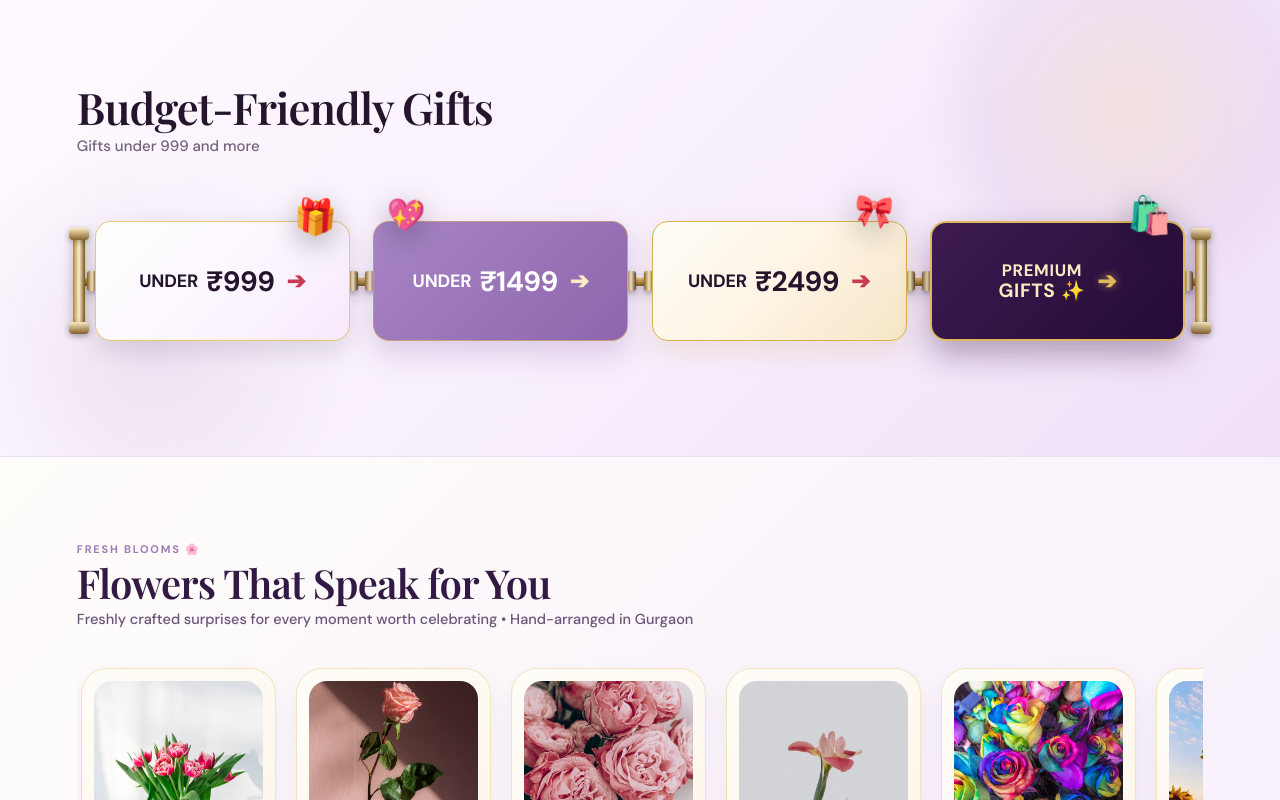
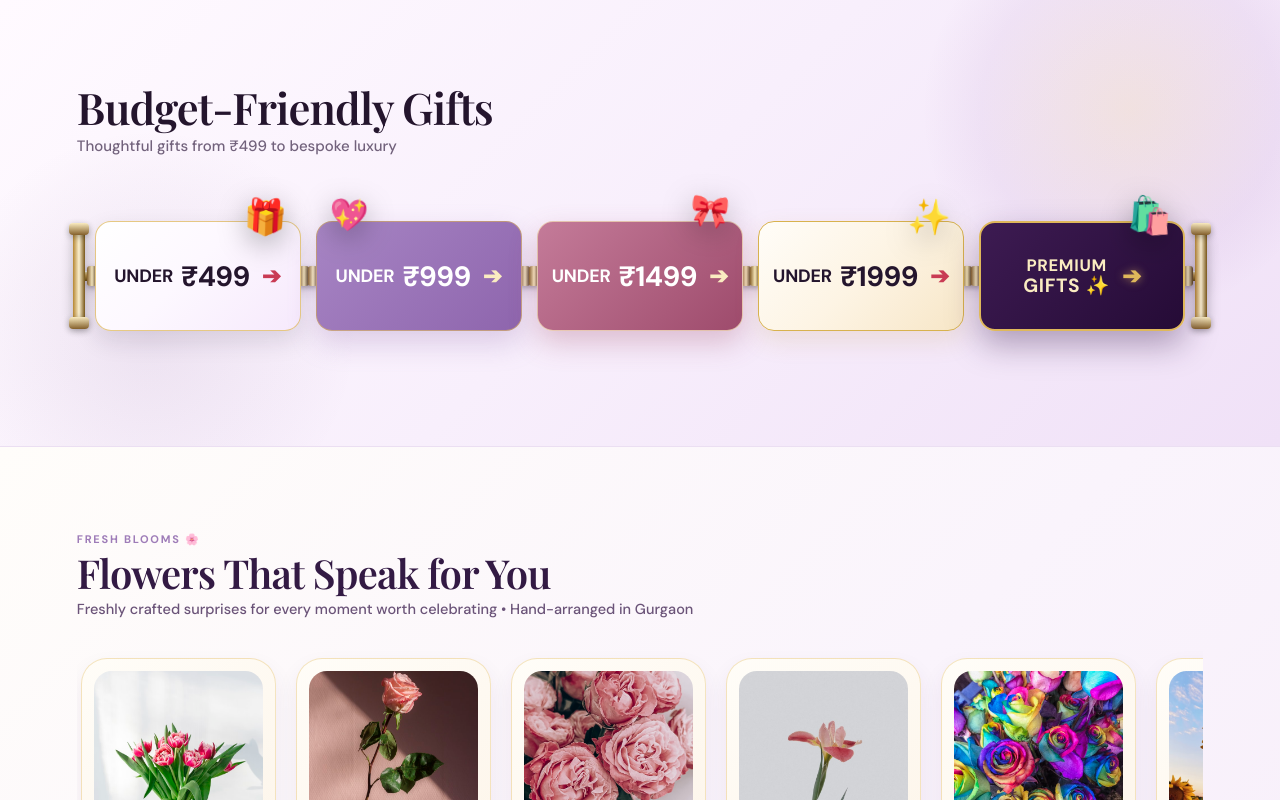
Before and after one commit to tohfapvt-art/tohfa9, a website: page index.html in a window 1280 px wide. Shown: the part 1646-2446 px from the top of the page. Drawn offline with nearby package versions, Linux system fonts and the light colour scheme; a web font is replaced by a local one.

Commit message:
Update budget tier cards to: Under 499, Under 999, Under 1499, Under 1999, and Premium Gifts

```diff
--- a/budget-signpost.css
+++ b/budget-signpost.css
@@ -98,7 +98,7 @@
 
 /* --- Theme Variants applied to ::before --- */
 
-/* Card 1: Pearl Cream & Gold Accent (Under 999) */
+/* Card 1: Pearl Cream & Gold Accent (Under 499) */
 .card-pearl {
   color: #24152d;
 }
@@ -111,7 +111,7 @@
 .card-pearl .sign-arrow-right,
 .card-pearl .sign-arrow-left { color: #c93b54; }
 
-/* Card 2: Signature Pastel Lavender (Under 1499) */
+/* Card 2: Signature Pastel Lavender (Under 999) */
 .card-purple {
   color: #ffffff;
 }
@@ -124,7 +124,20 @@
 .card-purple .sign-arrow-right,
 .card-purple .sign-arrow-left { color: #faecc1; }
 
-/* Card 3: Champagne Gold Pearl (Under 2499) */
+/* Card 3: Rose Champagne & Gold (Under 1499) */
+.card-rose {
+  color: #ffffff;
+}
+.card-rose::before {
+  background: linear-gradient(135deg, #c47b99 0%, #9e4b6c 100%);
+  border: 1.5px solid rgba(250, 236, 193, 0.7);
+  box-shadow: 0 12px 28px rgba(158, 75, 108, 0.3);
+}
+.card-rose .sign-amount { color: #ffffff; }
+.card-rose .sign-arrow-right,
+.card-rose .sign-arrow-left { color: #faecc1; }
+
+/* Card 4: Champagne Gold Pearl (Under 1999) */
 .card-gold {
   color: #24152d;
 }
@@ -137,7 +150,7 @@
 .card-gold .sign-arrow-right,
 .card-gold .sign-arrow-left { color: #c93b54; }
 
-/* Card 4: Midnight Velvet Plum & Radiant Gold (Premium Gifts) */
+/* Card 5: Midnight Velvet Plum & Radiant Gold (Premium Gifts) */
 .card-midnight {
   color: #faecc1;
 }
@@ -293,15 +306,15 @@
 
   .budget-cards-track {
     display: grid;
-    grid-template-columns: repeat(4, 1fr);
-    gap: clamp(14px, 1.8vw, 24px);
+    grid-template-columns: repeat(5, 1fr);
+    gap: clamp(10px, 1.2vw, 18px);
     position: relative;
     z-index: 2;
   }
 
   .budget-sign-card {
-    min-height: 120px;
-    padding: 20px 22px;
+    min-height: 110px;
+    padding: 16px 12px;
   }
 
   .rail-joint {
--- a/index.html
+++ b/index.html
@@ -129,7 +129,7 @@
       <section class="budget-section section" id="budget">
         <div class="budget-header">
           <h2>Budget-Friendly Gifts</h2>
-          <p>Gifts under 999 and more</p>
+          <p>Thoughtful gifts from ₹499 to bespoke luxury</p>
         </div>
 
         <div class="budget-rail-container" aria-label="Budget-friendly gifts collection">
@@ -139,11 +139,24 @@
             <span class="rail-post rail-post-right"></span>
           </div>
 
-          <!-- 4 Signboard Cards -->
+          <!-- 5 Signboard Cards -->
           <div class="budget-cards-track">
 
-            <!-- Card 1: Under 999 (Points Right on Mobile) -->
-            <a class="budget-sign-card card-pearl card-dir-right" href="https://wa.me/916296750660?text=Hello%20Tohfa!%20I%20want%20to%20explore%20gifts%20under%20%E2%82%B9999." target="_blank" rel="noopener" aria-label="Gifts Under 999">
+            <!-- Card 1: Under 499 (Points Right on Mobile) -->
+            <a class="budget-sign-card card-pearl card-dir-right" href="https://wa.me/916296750660?text=Hello%20Tohfa!%20I%20want%20to%20explore%20gifts%20under%20%E2%82%B9499." target="_blank" rel="noopener" aria-label="Gifts Under 499">
+              <span class="rail-joint rail-joint-left" aria-hidden="true"></span>
+              <span class="rail-joint rail-joint-right" aria-hidden="true"></span>
+              <div class="sign-text">
+                <span class="sign-arrow-left" aria-hidden="true">⬅</span>
+                <span class="sign-label">UNDER</span>
+                <span class="sign-amount">₹499</span>
+                <span class="sign-arrow-right" aria-hidden="true">➔</span>
+              </div>
+              <span class="card-badge badge-gift" aria-hidden="true">🎁</span>
+            </a>
+
+            <!-- Card 2: Under 999 (Points Left on Mobile) -->
+            <a class="budget-sign-card card-purple card-dir-left" href="https://wa.me/916296750660?text=Hello%20Tohfa!%20I%20want%20to%20explore%20gifts%20under%20%E2%82%B9999." target="_blank" rel="noopener" aria-label="Gifts Under 999">
               <span class="rail-joint rail-joint-left" aria-hidden="true"></span>
               <span class="rail-joint rail-joint-right" aria-hidden="true"></span>
               <div class="sign-text">
@@ -152,11 +165,11 @@
                 <span class="sign-amount">₹999</span>
                 <span class="sign-arrow-right" aria-hidden="true">➔</span>
               </div>
-              <span class="card-badge badge-gift" aria-hidden="true">🎁</span>
+              <span class="card-badge badge-heart" aria-hidden="true">💖</span>
             </a>
 
-            <!-- Card 2: Under 1499 (Points Left on Mobile) -->
-            <a class="budget-sign-card card-purple card-dir-left" href="https://wa.me/916296750660?text=Hello%20Tohfa!%20I%20want%20to%20explore%20gifts%20under%20%E2%82%B91499." target="_blank" rel="noopener" aria-label="Gifts Under 1499">
+            <!-- Card 3: Under 1499 (Points Right on Mobile) -->
+            <a class="budget-sign-card card-rose card-dir-right" href="https://wa.me/916296750660?text=Hello%20Tohfa!%20I%20want%20to%20explore%20gifts%20under%20%E2%82%B91499." target="_blank" rel="noopener" aria-label="Gifts Under 1499">
               <span class="rail-joint rail-joint-left" aria-hidden="true"></span>
               <span class="rail-joint rail-joint-right" aria-hidden="true"></span>
               <div class="sign-text">
@@ -165,24 +178,24 @@
                 <span class="sign-amount">₹1499</span>
                 <span class="sign-arrow-right" aria-hidden="true">➔</span>
               </div>
-              <span class="card-badge badge-heart" aria-hidden="true">💖</span>
+              <span class="card-badge badge-ribbon" aria-hidden="true">🎀</span>
             </a>
 
-            <!-- Card 3: Under 2499 (Points Right on Mobile) -->
-            <a class="budget-sign-card card-gold card-dir-right" href="https://wa.me/916296750660?text=Hello%20Tohfa!%20I%20want%20to%20explore%20gifts%20under%20%E2%82%B92499." target="_blank" rel="noopener" aria-label="Gifts Under 2499">
+            <!-- Card 4: Under 1999 (Points Left on Mobile) -->
+            <a class="budget-sign-card card-gold card-dir-left" href="https://wa.me/916296750660?text=Hello%20Tohfa!%20I%20want%20to%20explore%20gifts%20under%20%E2%82%B91999." target="_blank" rel="noopener" aria-label="Gifts Under 1999">
               <span class="rail-joint rail-joint-left" aria-hidden="true"></span>
               <span class="rail-joint rail-joint-right" aria-hidden="true"></span>
               <div class="sign-text">
                 <span class="sign-arrow-left" aria-hidden="true">⬅</span>
                 <span class="sign-label">UNDER</span>
-                <span class="sign-amount">₹2499</span>
+                <span class="sign-amount">₹1999</span>
                 <span class="sign-arrow-right" aria-hidden="true">➔</span>
               </div>
-              <span class="card-badge badge-ribbon" aria-hidden="true">🎀</span>
+              <span class="card-badge badge-gift" aria-hidden="true">✨</span>
             </a>
 
-            <!-- Card 4: Premium Gifts (Points Left on Mobile) -->
-            <a class="budget-sign-card card-midnight card-dir-left" href="https://wa.me/916296750660?text=Hello%20Tohfa!%20I%20would%20like%20to%20plan%20a%20Premium%20Bespoke%20Gift." target="_blank" rel="noopener" aria-label="Premium Gifts">
+            <!-- Card 5: Premium Gifts (Points Right on Mobile) -->
+            <a class="budget-sign-card card-midnight card-dir-right" href="https://wa.me/916296750660?text=Hello%20Tohfa!%20I%20would%20like%20to%20plan%20a%20Premium%20Bespoke%20Gift." target="_blank" rel="noopener" aria-label="Premium Gifts">
               <span class="rail-joint rail-joint-left" aria-hidden="true"></span>
               <span class="rail-joint rail-joint-right" aria-hidden="true"></span>
               <div class="sign-text">
--- a/outputs/budget-signpost.css
+++ b/outputs/budget-signpost.css
@@ -98,7 +98,7 @@
 
 /* --- Theme Variants applied to ::before --- */
 
-/* Card 1: Pearl Cream & Gold Accent (Under 999) */
+/* Card 1: Pearl Cream & Gold Accent (Under 499) */
 .card-pearl {
   color: #24152d;
 }
@@ -111,7 +111,7 @@
 .card-pearl .sign-arrow-right,
 .card-pearl .sign-arrow-left { color: #c93b54; }
 
-/* Card 2: Signature Pastel Lavender (Under 1499) */
+/* Card 2: Signature Pastel Lavender (Under 999) */
 .card-purple {
   color: #ffffff;
 }
@@ -124,7 +124,20 @@
 .card-purple .sign-arrow-right,
 .card-purple .sign-arrow-left { color: #faecc1; }
 
-/* Card 3: Champagne Gold Pearl (Under 2499) */
+/* Card 3: Rose Champagne & Gold (Under 1499) */
+.card-rose {
+  color: #ffffff;
+}
+.card-rose::before {
+  background: linear-gradient(135deg, #c47b99 0%, #9e4b6c 100%);
+  border: 1.5px solid rgba(250, 236, 193, 0.7);
+  box-shadow: 0 12px 28px rgba(158, 75, 108, 0.3);
+}
+.card-rose .sign-amount { color: #ffffff; }
+.card-rose .sign-arrow-right,
+.card-rose .sign-arrow-left { color: #faecc1; }
+
+/* Card 4: Champagne Gold Pearl (Under 1999) */
 .card-gold {
   color: #24152d;
 }
@@ -137,7 +150,7 @@
 .card-gold .sign-arrow-right,
 .card-gold .sign-arrow-left { color: #c93b54; }
 
-/* Card 4: Midnight Velvet Plum & Radiant Gold (Premium Gifts) */
+/* Card 5: Midnight Velvet Plum & Radiant Gold (Premium Gifts) */
 .card-midnight {
   color: #faecc1;
 }
@@ -293,15 +306,15 @@
 
   .budget-cards-track {
     display: grid;
-    grid-template-columns: repeat(4, 1fr);
-    gap: clamp(14px, 1.8vw, 24px);
+    grid-template-columns: repeat(5, 1fr);
+    gap: clamp(10px, 1.2vw, 18px);
     position: relative;
     z-index: 2;
   }
 
   .budget-sign-card {
-    min-height: 120px;
-    padding: 20px 22px;
+    min-height: 110px;
+    padding: 16px 12px;
   }
 
   .rail-joint {
```
Also changed, not shown: outputs/index.html (+27 -14 lines).
